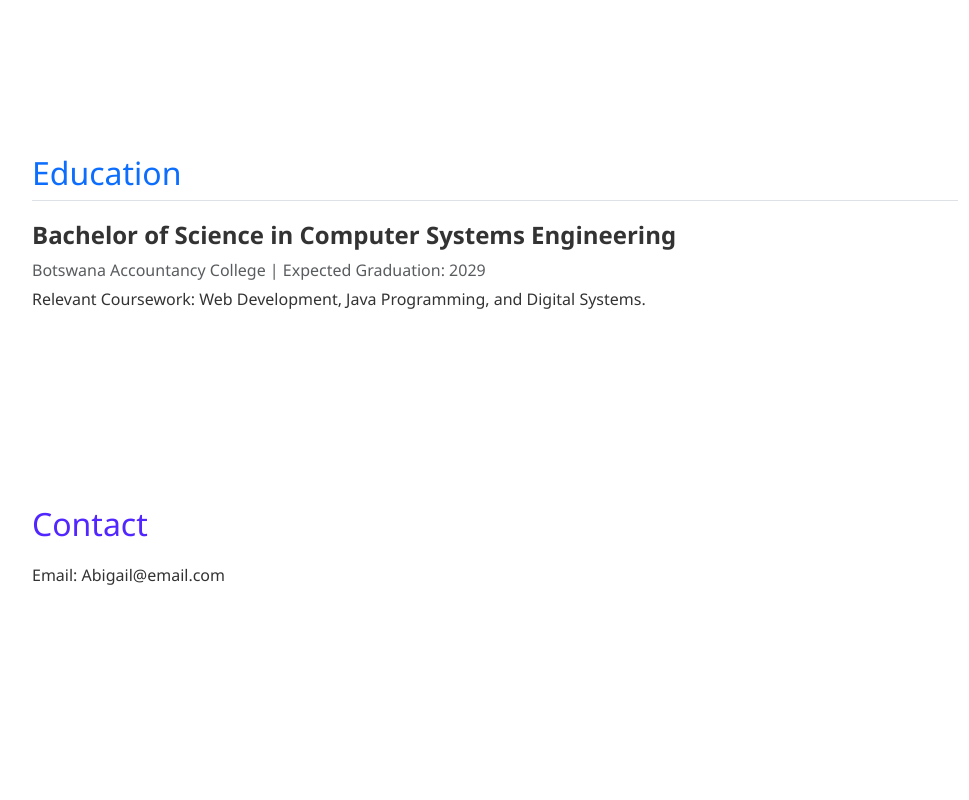
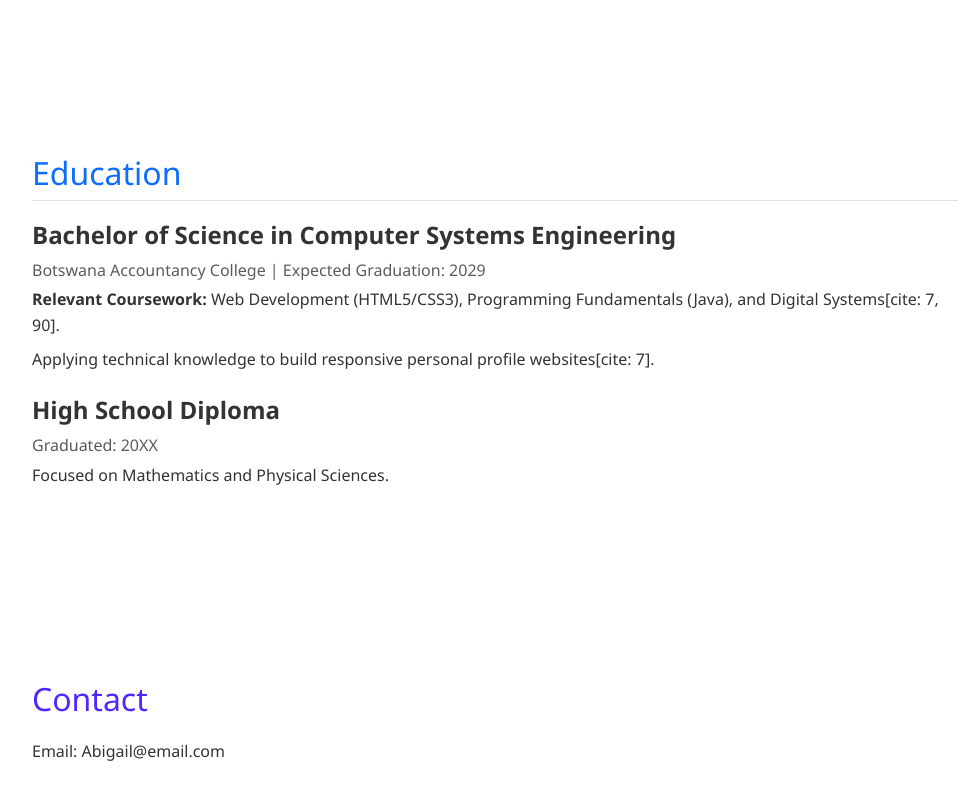
Before and after one commit to tefogasenna-pixel/My-GitProfile, a plain HTML site: page index.html in a window 1280 px wide. Shown: the part 1359-2159 px from the top of the page, without its empty margins (50-1019 px from the left). Before the commit the page ends 2072 px from the top, so only its background shows below. Drawn offline with nearby package versions, Linux system fonts and the light colour scheme; files whose address does not match are found by name.

Commit message:
Update index.html

```diff
--- a/index.html
+++ b/index.html
@@ -76,10 +76,20 @@
     <div class="row">
         <div class="col-md-10">
             <h2 class="text-primary border-bottom pb-2">Education</h2>
+
             <div class="mb-4">
                 <h4 class="fw-bold">Bachelor of Science in Computer Systems Engineering</h4>
                 <p class="text-muted mb-1">Botswana Accountancy College | Expected Graduation: 2029</p>
-                <p>Relevant Coursework: Web Development, Java Programming, and Digital Systems.</p>
+                <ul class="list-unstyled">
+                    <li class="mb-2"><strong>Relevant Coursework:</strong> Web Development (HTML5/CSS3), Programming Fundamentals (Java), and Digital Systems[cite: 7, 90].</li>
+                    <li>Applying technical knowledge to build responsive personal profile websites[cite: 7].</li>
+                </ul>
+            </div>
+
+            <div class="mb-4">
+                <h4 class="fw-bold">High School Diploma</h4>
+                <p class="text-muted mb-1">Graduated: 20XX</p>
+                <p>Focused on Mathematics and Physical Sciences.</p>
             </div>
         </div>
     </div>
```
